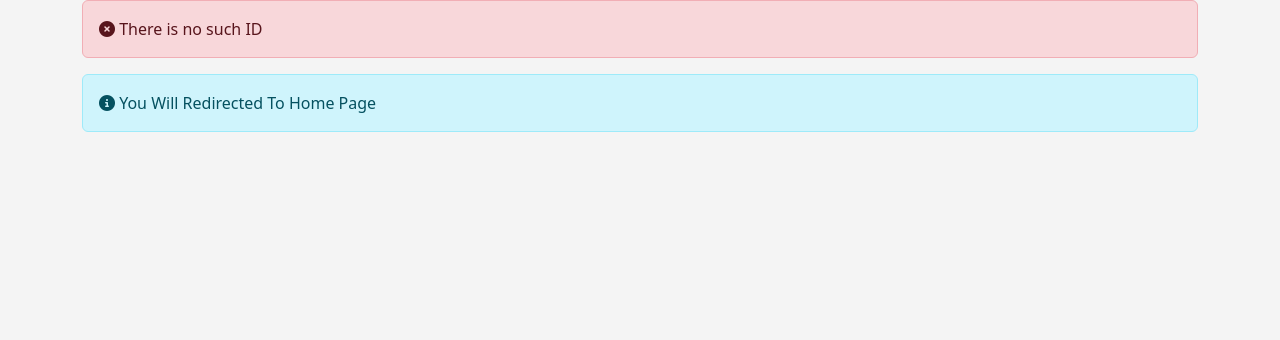
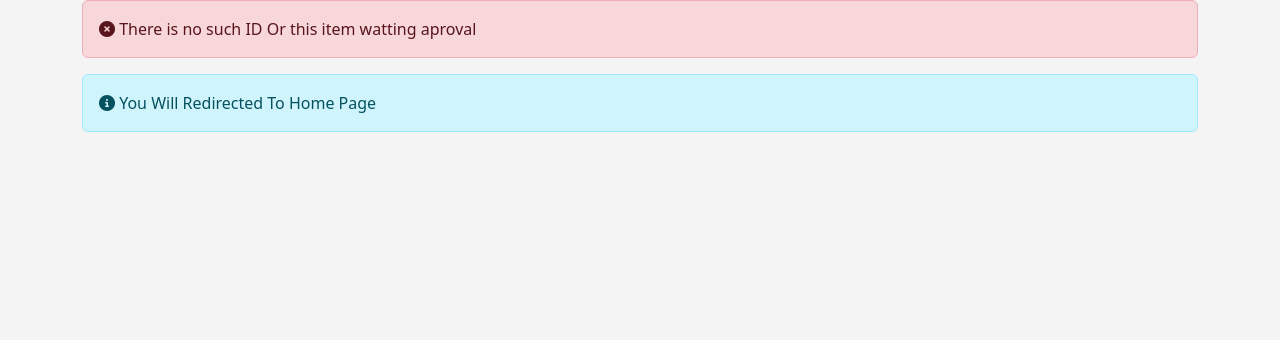
Before and after one commit to Eslam-Nazer/eCommerce_PHP_MYSQL, a PHP site: page /items.php in a window 1280 px wide. Shown: the part 117-457 px from the top of the page. Run offline with PHP 8.4, Linux system fonts and the light colour scheme; data comes from the database, SQL or seed files in the repository.

Commit message:
Edit to general layout and add message validate

```diff
--- a/items.php
+++ b/items.php
@@ -6,7 +6,7 @@ include 'init.php';
 $itemid = isset($_GET['itemid']) && is_numeric($_GET['itemid']) ? intval($_GET['itemid']) : 0;
 $stmt = $con->prepare('SELECT items.*, categories.Name AS NameOfCat, users.Username FROM items
 INNER JOIN users ON users.UserID = items.Member_ID
-INNER JOIN categories ON categories.ID = items.Cat_ID WHERE Item_ID = :itemid');
+INNER JOIN categories ON categories.ID = items.Cat_ID WHERE Item_ID = :itemid AND Approve = 1');
 $stmt->execute(array(
     'itemid' => $itemid
 ));
@@ -40,7 +40,7 @@ $item = $stmt->fetch();
             <div class="add-comment">
                 <h3>Add Comment</h3>
                 <form action="<?php echo $_SERVER['PHP_SELF'] . '?itemid=' . $item['Item_ID'] ?>" method="POST">
-                    <textarea name="comment"></textarea>
+                    <textarea name="comment" required></textarea>
                     <input class="btn btn-primary btn-sm" type="submit" value="Add comment">
                 </form>
                 <?php
@@ -58,6 +58,8 @@ $item = $stmt->fetch();
                         if ($stmt) {
                             echo '<div class="alert alert-info" role="alert"><i class="fa-solid fa-circle-check"></i> Comment recored added successfully</div>';
                         }
+                    } else {
+                        echo '<div class="alert alert-danger" role="alert"><i class="fa-solid fa-circle-xmark"></i> Comment Can\'t be empty</div>';
                     }
                 }
                 ?>
@@ -96,7 +98,7 @@ $item = $stmt->fetch();
 <?php
 } else {
     echo '<div class="container">';
-    $errorMsg = '<div class="alert alert-danger" role="alert"><i class="fa-solid fa-circle-xmark"></i> There is no such ID </div>';
+    $errorMsg = '<div class="alert alert-danger" role="alert"><i class="fa-solid fa-circle-xmark"></i> There is no such ID Or this item watting aproval</div>';
     redirectHome($errorMsg);
     echo '</div>';
 }
```
